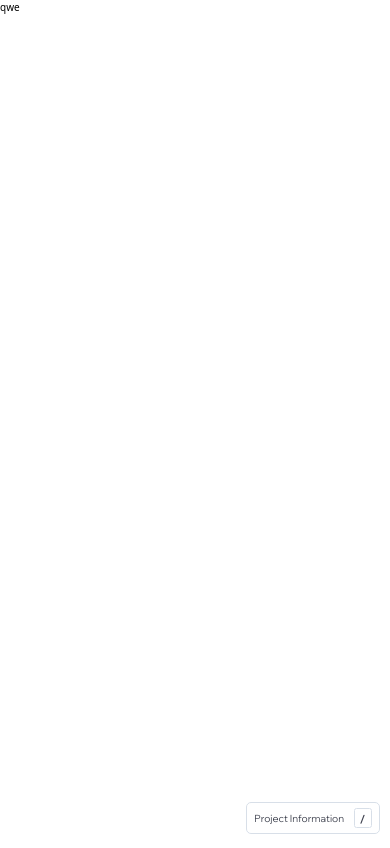
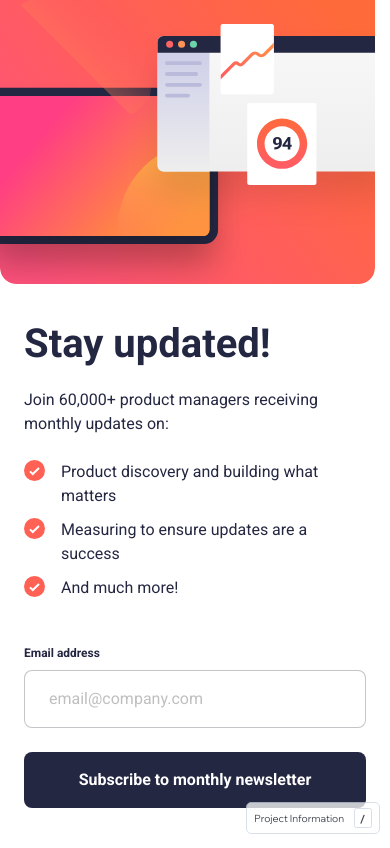
Before and after one commit to clakr/newsletter-signup-form, a Vue app: page / in a window 390 px wide. Built offline with nearby package versions, Linux system fonts and the light colour scheme.

Commit message:
mobile done

```diff
--- a/src/App.vue
+++ b/src/App.vue
@@ -1,14 +1,27 @@
 <script setup lang="ts">
-import { inject, onBeforeMount } from "vue";
+import { inject, onBeforeMount, provide, ref } from "vue";
+import DefaultStateForm from "@/components/DefaultStateForm.vue";
+import SubmittedState from "@/components/SubmittedState.vue";
 const addSRHeading = inject("addSRHeading") as () => void;
 
 onBeforeMount(() => {
   addSRHeading();
 });
+
+const email = ref("");
+provide("email", email);
+
+const formState = ref<"toSubmit" | "submitted">("toSubmit");
+
+function handleSubmit() {
+  formState.value = "submitted";
+}
 </script>
 
 <template>
-  <div>qwe</div>
+  <DefaultStateForm
+    v-if="formState === 'toSubmit'"
+    @form-submit="handleSubmit"
+  />
+  <SubmittedState v-else />
 </template>
-
-<style lang="scss" scoped></style>
--- /dev/null
+++ b/src/components/DefaultStateForm.vue
@@ -0,0 +1,135 @@
+<script lang="ts" setup>
+import { inject } from "vue";
+
+const email = inject("email");
+
+defineEmits(["formSubmit"]);
+</script>
+
+<template>
+  <section>
+    <img src="/illustration-sign-up-mobile.svg" alt="" />
+    <form @submit.prevent="$emit('formSubmit')">
+      <h2>Stay updated!</h2>
+      <p>Join 60,000+ product managers receiving monthly updates on:</p>
+      <ul>
+        <li>Product discovery and building what matters</li>
+        <li>Measuring to ensure updates are a success</li>
+        <li>And much more!</li>
+      </ul>
+      <div class="form__group">
+        <label for="email">Email address</label>
+        <input
+          id="email"
+          v-model="email"
+          type="email"
+          name="email"
+          placeholder="email@company.com"
+        />
+        <span>Valid email required</span>
+      </div>
+      <button>Subscribe to monthly newsletter</button>
+    </form>
+  </section>
+</template>
+
+<style lang="scss" scoped>
+img {
+  width: 37.5rem;
+  height: 28.4rem;
+  object-fit: cover;
+}
+
+form {
+  padding: 4rem 2.4rem;
+  display: flex;
+  flex-direction: column;
+  row-gap: 2.4rem;
+}
+
+h2 {
+  font-size: 4rem;
+  font-weight: 700;
+  line-height: 100%;
+}
+
+p {
+  font-size: 1.6rem;
+  line-height: 150%;
+}
+
+ul {
+  font-size: 1.6rem;
+  line-height: 150%;
+}
+
+li {
+  display: flex;
+  column-gap: 1.6rem;
+
+  &:not(:first-child) {
+    margin-top: 1rem;
+  }
+
+  &::before {
+    content: url(/icon-list.svg);
+  }
+}
+
+.form__group {
+  margin-top: 1.6rem;
+  display: flex;
+  flex-direction: column;
+  row-gap: 0.8rem;
+  position: relative;
+
+  label {
+    font-size: 1.2rem;
+    font-weight: 700;
+    line-height: 150%;
+  }
+
+  input {
+    font-size: 1.6rem;
+    line-height: 150%;
+    padding: 1.6rem 2.4rem;
+    border-radius: 8px;
+    border: 1px solid rgba(25, 24, 43, 0.25);
+
+    &::placeholder {
+      opacity: 0.5;
+    }
+
+    &:invalid {
+      color: var(--vermellion);
+      background-color: rgba(255, 97, 85, 0.15);
+      border: 1px solid var(--vermellion);
+
+      & + span {
+        display: block;
+      }
+    }
+  }
+
+  span {
+    display: none;
+    position: absolute;
+    top: 0;
+    right: 0;
+    color: var(--vermellion);
+    font-size: 1.2rem;
+    font-weight: 700;
+    line-height: 150%;
+  }
+}
+
+button {
+  color: white;
+  font-size: 1.6rem;
+  font-weight: 700;
+  line-height: 150%;
+  padding-block: 1.6rem;
+  border-radius: 0.8rem;
+  background-color: var(--dark-navy);
+}
+</style>
--- /dev/null
+++ b/src/components/SubmittedState.vue
@@ -0,0 +1,66 @@
+<script lang="ts" setup>
+import { inject } from "vue";
+
+const email = inject("email");
+</script>
+
+<template>
+  <section>
+    <div>
+      <img src="/icon-success.svg" alt="" />
+      <h2>Thanks for subscribing</h2>
+      <p>
+        A confirmation email has been sent to
+        <strong>{{ email }}</strong
+        >. Please open it and click the button inside to confirm your
+        subscription
+      </p>
+    </div>
+    <button>Dismiss message</button>
+  </section>
+</template>
+
+<style lang="scss" scoped>
+section {
+  min-height: 100vh;
+  min-height: 100svh;
+  display: flex;
+  flex-direction: column;
+  justify-content: space-between;
+  padding: 4rem 2.4rem;
+}
+
+div {
+  display: flex;
+  flex-direction: column;
+  row-gap: 2.4rem;
+  padding-top: 15rem;
+}
+
+img {
+  width: 6.4rem;
+  height: 6.4rem;
+}
+
+h2 {
+  margin-top: 1.6rem;
+  font-size: 4rem;
+  font-weight: 700;
+  line-height: 100%;
+}
+
+p {
+  font-size: 1.6rem;
+  line-height: 150%;
+}
+
+button {
+  color: white;
+  font-size: 1.6rem;
+  font-weight: 700;
+  line-height: 150%;
+  padding-block: 1.6rem;
+  border-radius: 0.8rem;
+  background-color: var(--dark-navy);
+}
+</style>
--- a/src/globals.css
+++ b/src/globals.css
@@ -0,0 +1,10 @@
+@import url("https://fonts.googleapis.com/css2?family=Roboto:wght@400;700&display=swap");
+
+:root {
+  --dark-navy: #242742;
+  --vermellion: #ff6155;
+
+  font-family: "Roboto", sans-serif;
+  color: var(--dark-navy);
+  background-color: white;
+}
```
